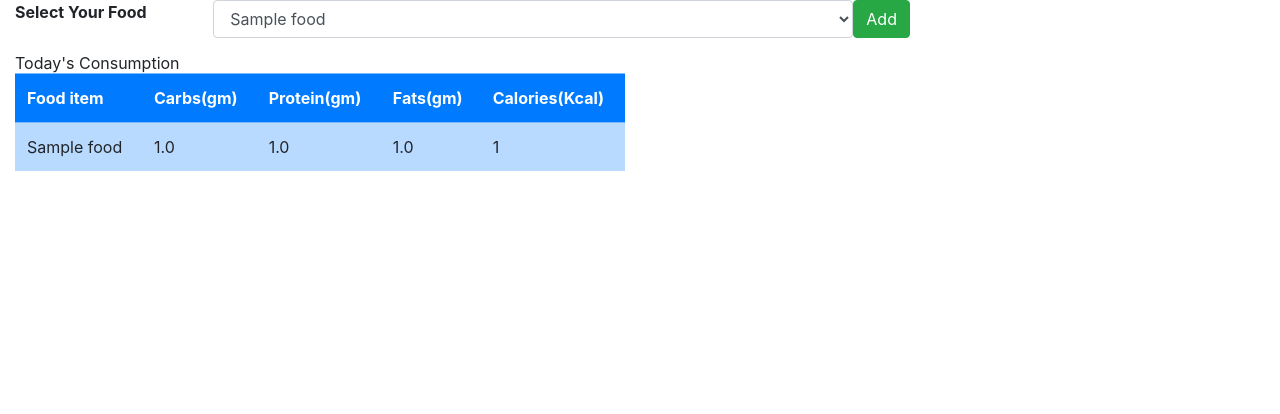
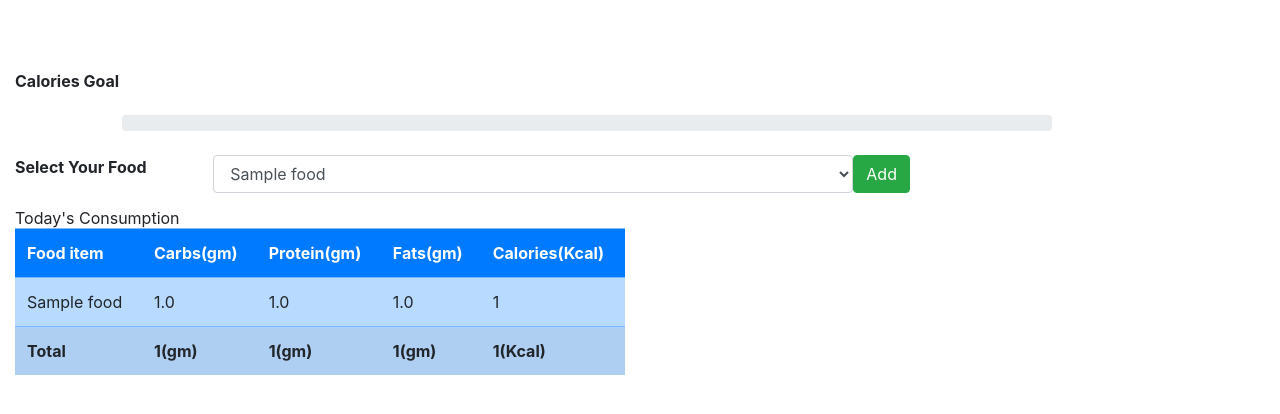
Before and after one commit to waweroh/Calorie-Tracker, a Django app: page / in a window 1280 px wide. Shown: the top 414 px of the page. Run offline with Django 4.2, Linux system fonts and the light colour scheme; a user stored in the database is signed in; tables that the repository leaves empty hold one stand-in row (values such as "Sample post"); some libraries are stand-ins or nearby versions.

Commit message:
feat: add total category to all food sections

```diff
--- a/CalorieApp/templates/index.html
+++ b/CalorieApp/templates/index.html
@@ -3,6 +3,18 @@
 
 {% block content %}
 <div class="container">
+  <br><br><br>
+
+  <h4><b>Calories Goal</b></h4>
+  <br>
+  <div class="row">
+    <div class="col-md-9 offset-1">
+      <div class="progress">
+        <div class="progress-bar bg-success" role="progressbar" style="width: 0%" aria-valuenow="0" aria-valuemin="0" aria-valuemax="0"></div>
+      </div>
+    </div>
+  </div>
+  <br>
   <div class="row">
     <div class="col-md-12 align-self-center">
       <form method="POST">
@@ -46,6 +58,13 @@
 
             </tr>
             {% endfor %}
+            <tr>
+              <td id="name"><b>Total</b></td>
+              <td id="total_Carbs"><b></b></td>
+              <td id="total_Protein"><b></b></td>
+              <td id="total_Fats"><b></b></td>
+              <td id="total_Calories"><b></b></td>
+            </tr>
 
       </table>
     </div>
@@ -56,6 +75,32 @@
   </div>
 </div>
 
+<!-- <script>getting access to tablel contents through js. -->
+<script>
+  var table = document.getElementById("table");
+  var carbs=0, protein=0, fats=0, calories=0;
+
+  // loop through the tables to get values
+  for(var i=1; i<table.rows.length-1; i++) {
+    console.log(table.rows[i].cells[4].innerHTML);
+    carbs += parseFloat(table.rows[i].cells[1].innerHTML)
+    carbs = Math.round(carbs);
+    protein += parseFloat(table.rows[i].cells[2].innerHTML)
+    protein = Math.round(protein);
+    fats += parseFloat(table.rows[i].cells[3].innerHTML)
+    fats = Math.round(fats);
+    calories += parseFloat(table.rows[i].cells[4].innerHTML)
+    calories = Math.round(calories);
+  }
+  console.log(calories);
+
+  document.getElementById("total_Carbs").innerHTML = '<b>' + carbs+'(gm)</b>';
+  document.getElementById("total_Protein").innerHTML = '<b>' + protein+'(gm)</b>';
+  document.getElementById("total_Fats").innerHTML = '<b>' +fats+'(gm)</b>';
+  document.getElementById("total_Calories").innerHTML = '<b>' +calories+'(Kcal)</b>';
+</script>
+
+
 
 
 {% endblock content %}
```
